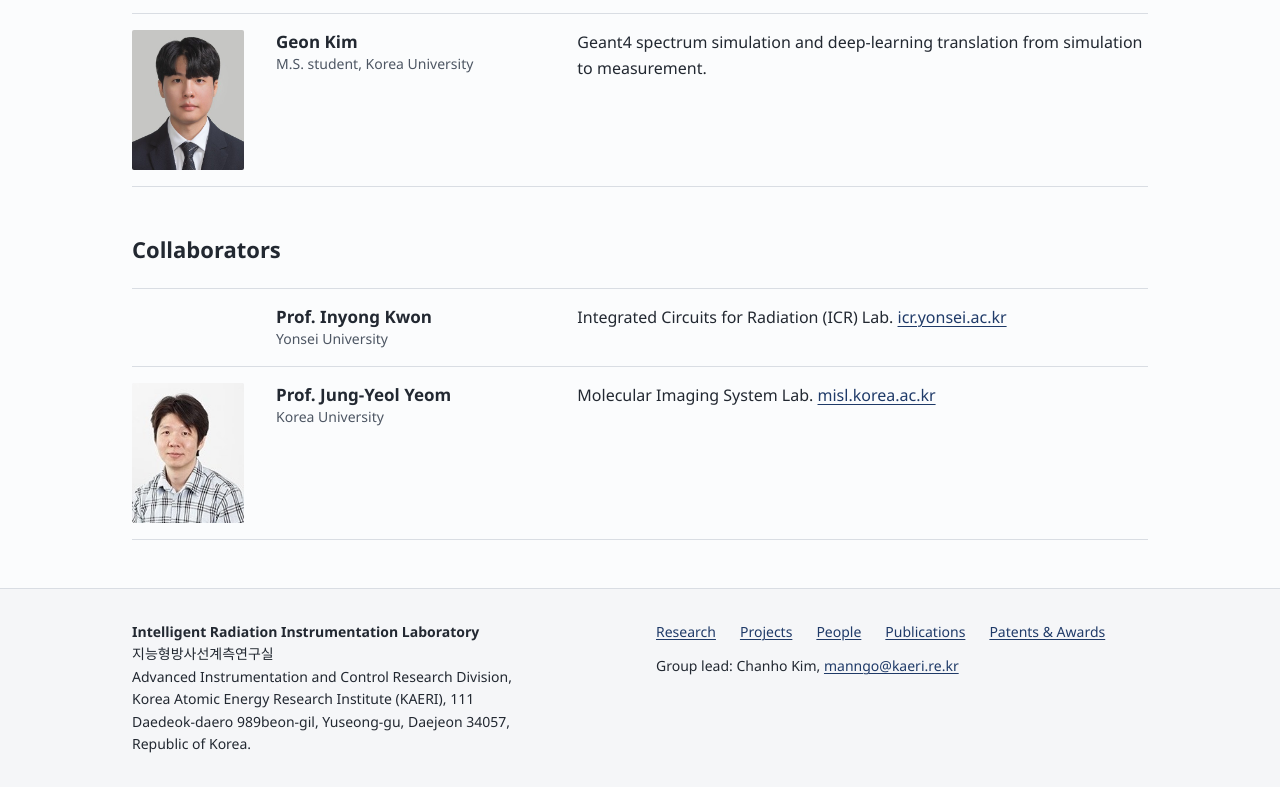
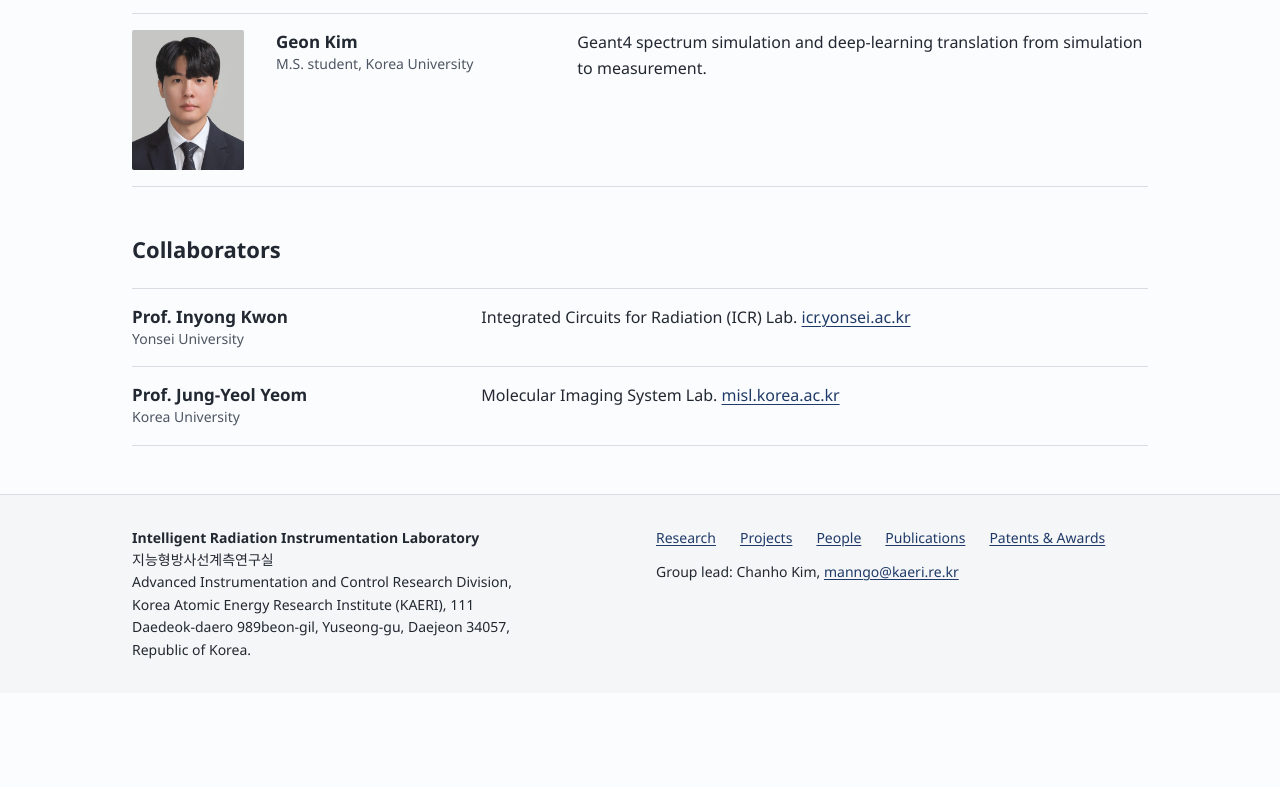
Before and after one commit to Gongsilgongsil/iril-kaeri, a plain HTML site: page people.html in a window 1280 px wide. Shown: the part 1574-2361 px from the top of the page. After the commit the page ends 2267 px from the top, so only its background shows below. Drawn offline with Linux system fonts and the light colour scheme.

Commit message:
Collaborators as text only

```diff
--- a/home.css
+++ b/home.css
@@ -105,6 +105,7 @@ main { flex: 1; padding-bottom: var(--space-2xl); }
 .rows > li.person { display: grid; grid-template-columns: 7rem minmax(0, 1fr); align-items: start; }
 .pph { display: block; width: 7rem; aspect-ratio: 4 / 5; object-fit: cover; border-radius: 2px; background: var(--color-paper-2); }
 span.pph { background: none; aspect-ratio: auto; height: 0; }
+.rows > li.person.person--plain { grid-template-columns: minmax(0, 1fr); }
 .pbody { display: grid; grid-template-columns: repeat(12, minmax(0, 1fr)); column-gap: var(--gap-columns); row-gap: var(--space-2xs); align-items: baseline; }
 .person .r1 { grid-column: 1 / span 4; } .person .r2 { grid-column: 5 / span 8; }
 @media (max-width: 50rem) { .rows > li.person { grid-template-columns: 5rem minmax(0, 1fr); } .pph { width: 5rem; } .rows > li.person > * { grid-column: auto !important; } .pbody > * { grid-column: 1 / -1 !important; } }
--- a/inner.css
+++ b/inner.css
@@ -105,6 +105,7 @@ main { flex: 1; padding-bottom: var(--space-2xl); }
 .rows > li.person { display: grid; grid-template-columns: 7rem minmax(0, 1fr); align-items: start; }
 .pph { display: block; width: 7rem; aspect-ratio: 4 / 5; object-fit: cover; border-radius: 2px; background: var(--color-paper-2); }
 span.pph { background: none; aspect-ratio: auto; height: 0; }
+.rows > li.person.person--plain { grid-template-columns: minmax(0, 1fr); }
 .pbody { display: grid; grid-template-columns: repeat(12, minmax(0, 1fr)); column-gap: var(--gap-columns); row-gap: var(--space-2xs); align-items: baseline; }
 .person .r1 { grid-column: 1 / span 4; } .person .r2 { grid-column: 5 / span 8; }
 @media (max-width: 50rem) { .rows > li.person { grid-template-columns: 5rem minmax(0, 1fr); } .pph { width: 5rem; } .rows > li.person > * { grid-column: auto !important; } .pbody > * { grid-column: 1 / -1 !important; } }
--- a/people.html
+++ b/people.html
@@ -27,8 +27,8 @@
 </ul>
 <h2 style="margin-top: var(--space-2xl)">Collaborators</h2>
 <ul class="rows" style="margin-top: var(--space-lg)">
-<li class="person"><span class="pph"></span><div class="pbody"><div class="r1"><h3>Prof. Inyong Kwon</h3><p class="role">Yonsei University</p></div><p class="r2">Integrated Circuits for Radiation (ICR) Lab. <a href='https://icr.yonsei.ac.kr'>icr.yonsei.ac.kr</a></p></div></li>
-<li class="person"><img class="pph" src="assets/people/jungyeol-yeom.jpg" alt="Portrait of Prof. Jung-Yeol Yeom" loading="lazy"><div class="pbody"><div class="r1"><h3>Prof. Jung-Yeol Yeom</h3><p class="role">Korea University</p></div><p class="r2">Molecular Imaging System Lab. <a href='http://misl.korea.ac.kr'>misl.korea.ac.kr</a></p></div></li>
+<li class="person person--plain"><div class="pbody"><div class="r1"><h3>Prof. Inyong Kwon</h3><p class="role">Yonsei University</p></div><p class="r2">Integrated Circuits for Radiation (ICR) Lab. <a href='https://icr.yonsei.ac.kr'>icr.yonsei.ac.kr</a></p></div></li>
+<li class="person person--plain"><div class="pbody"><div class="r1"><h3>Prof. Jung-Yeol Yeom</h3><p class="role">Korea University</p></div><p class="r2">Molecular Imaging System Lab. <a href='http://misl.korea.ac.kr'>misl.korea.ac.kr</a></p></div></li>
 </ul></div></div></section>
 
 </main>
--- a/ref.css
+++ b/ref.css
@@ -105,6 +105,7 @@ main { flex: 1; padding-bottom: var(--space-2xl); }
 .rows > li.person { display: grid; grid-template-columns: 7rem minmax(0, 1fr); align-items: start; }
 .pph { display: block; width: 7rem; aspect-ratio: 4 / 5; object-fit: cover; border-radius: 2px; background: var(--color-paper-2); }
 span.pph { background: none; aspect-ratio: auto; height: 0; }
+.rows > li.person.person--plain { grid-template-columns: minmax(0, 1fr); }
 .pbody { display: grid; grid-template-columns: repeat(12, minmax(0, 1fr)); column-gap: var(--gap-columns); row-gap: var(--space-2xs); align-items: baseline; }
 .person .r1 { grid-column: 1 / span 4; } .person .r2 { grid-column: 5 / span 8; }
 @media (max-width: 50rem) { .rows > li.person { grid-template-columns: 5rem minmax(0, 1fr); } .pph { width: 5rem; } .rows > li.person > * { grid-column: auto !important; } .pbody > * { grid-column: 1 / -1 !important; } }
```
Also changed, not shown: assets/people/jungyeol-yeom.jpg (deleted).
